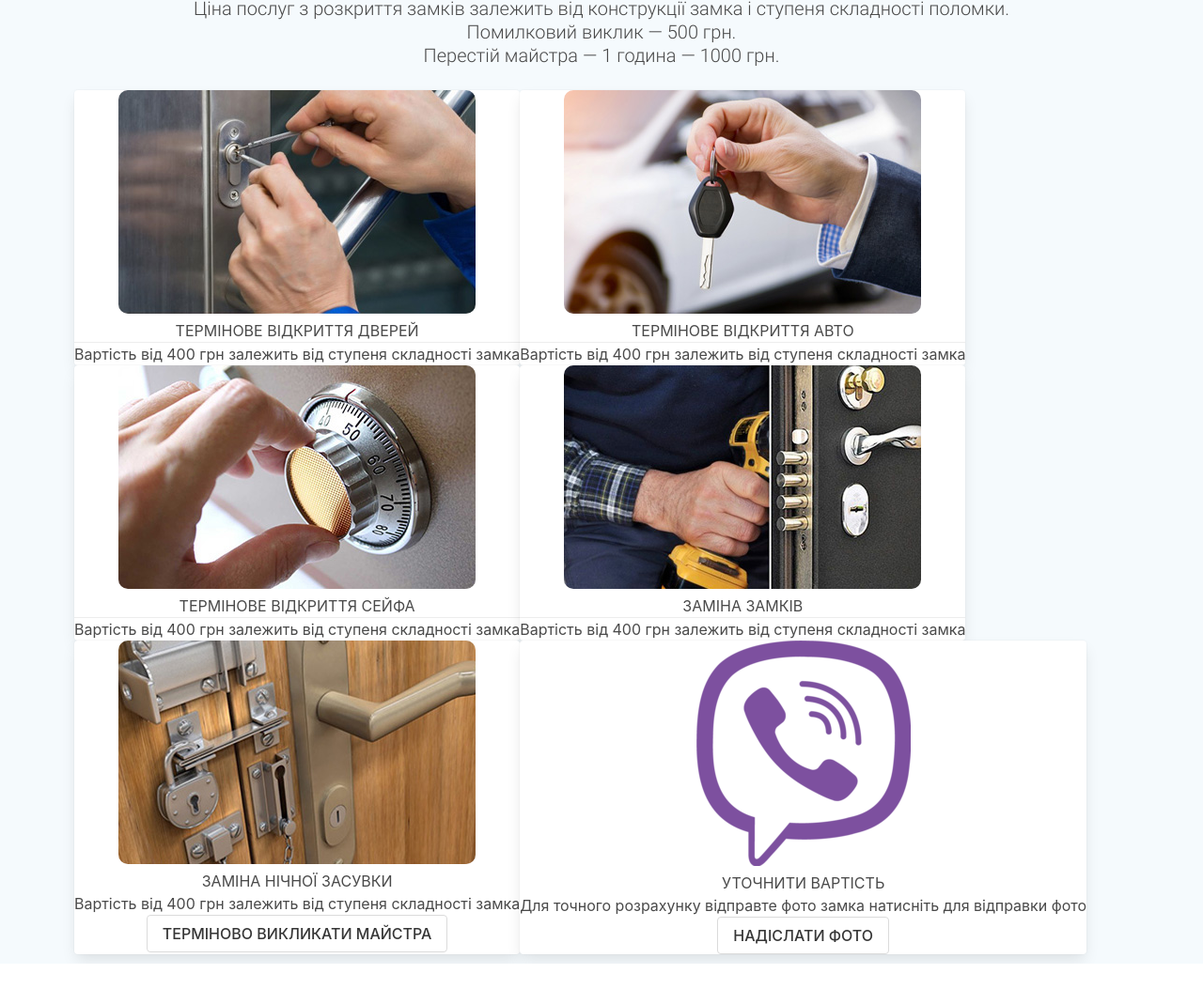
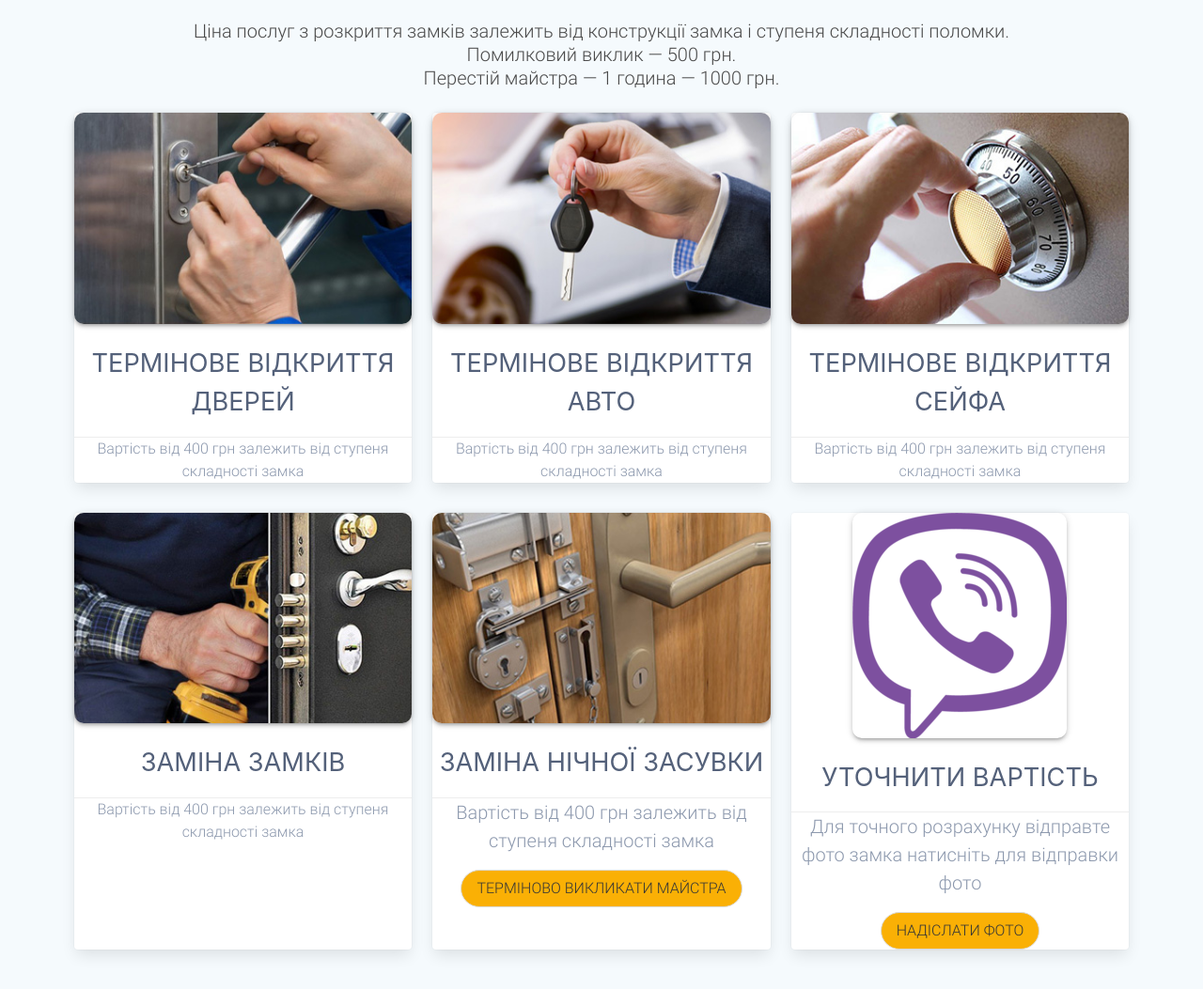
Before and after one commit to LiMar17/dnepr-masterok, a website built with Parcel: page src/index.pug in a window 1280 px wide. Shown: the part 1290-2343 px from the top of the page at 94% size. Before the commit the page ends 2316 px from the top, so only its background shows below. Built offline with nearby package versions, Linux system fonts and the light colour scheme.

Commit message:
break responsive into small pieces, fix pug issues, fix colors/fonts issues, refactor some code

```diff
--- a/src/index.pug
+++ b/src/index.pug
@@ -140,23 +140,25 @@ html(lang="en")
             | залежить від ступеня складності замка
         //- FIFTH CARD
         .card.service
-          .card-img
+          header.card-img
             img(src="img/replacing-the-night-valve.jpg", alt="")
           main.card-title
             h3 ЗАМІНА НІЧНОЇ ЗАСУВКИ
-          .card-description
-            | Вартість від 400 грн
-            | залежить від ступеня складності замка
-          .card-button
-            a.button ТЕРМІНОВО ВИКЛИКАТИ МАЙСТРА
+          footer.card-footer
+            p
+              | Вартість від 400 грн
+              | залежить від ступеня складності замка
+            .card-button
+              a.button.is-orange ТЕРМІНОВО ВИКЛИКАТИ МАЙСТРА
         //- SIXTH CARD
         .card.service
-          .card-img
+          header.card-img
             img(src="img/viber.png", alt="")
-          .card-title
+          main.card-title
             h3 УТОЧНИТИ ВАРТІСТЬ
-          .card-description
-            | Для точного розрахунку відправте фото замка
-            | натисніть для відправки фото
-          .card-button
-            a.button НАДІСЛАТИ ФОТО
+          footer.card-footer
+            p
+              | Для точного розрахунку відправте фото замка
+              | натисніть для відправки фото
+            .card-button
+              a.button.is-orange НАДІСЛАТИ ФОТО
--- a/src/scss/colors.scss
+++ b/src/scss/colors.scss
@@ -15,7 +15,9 @@ $orange: #fab005;
 
 /* FONT COLORS */
 html,
-p {
+p,
+.card .card-footer
+{
   color: $light-grey;
 }
 
@@ -37,7 +39,7 @@ p {
 
 .title,
 .contacts a,
-.card .title
+.card .card-title :is(h3, h4, h5, h6)
 {
   color: $dark-grey;
 }
@@ -48,8 +50,8 @@ p {
   color: $grey;
 }
 
-.card.metrics .description,
-.card.is-horizontal .title,
+.card.metrics .card-footer,
+.card.is-horizontal .card-title,
 .footer
 {
   color: $orange;
@@ -65,20 +67,15 @@ p {
   background: $black;
 }
 
-.service-section {
+.service-section,
+.card,
+.card-footer
+{
   background: $light-blue;
 }
 
 .button.is-orange {
   background: $orange;
-}
-
-.card-footer {
-  background: $light-blue;
-}
-
-.card {
-  background: $light-blue;
 }
 
 /* TRANSITIONS */
@@ -98,18 +95,11 @@ a
   border: 2px solid $white;
 }
 
+/* SHADOWS */;
+.card {
+    box-shadow: none;
+}
 
-
-
-
-
-
-// // MARK'S CODE
-// .favors-prices {
-//   h2 {
-//     color: $dark-grey;
-//   }
-//   .subtitle {
-//     color: $light-grey;
-//   }
-// }
+.card .card-img img {
+    box-shadow: 0 3px 3px -2px rgb(0 0 0 / 20%), 0 3px 4px 0 rgb(0 0 0 / 14%), 0 1px 8px 0 rgb(0 0 0 / 12%);
+}
--- /dev/null
+++ b/src/scss/flex.scss
@@ -0,0 +1,3 @@
+.card.service .card-footer {
+  display: block;
+}
--- a/src/scss/fonts.scss
+++ b/src/scss/fonts.scss
@@ -27,7 +27,7 @@ html {
 
 .title,
 .subtitle,
-.card .description
+.card-footer
 {
   font-family: 'Roboto Light', sans-serif;
 }
@@ -54,7 +54,7 @@ p
 }
 
 .contacts a,
-.card .title
+.card .card-title :is(h3, h4, h5, h6)
 {
   font-size: $fz-24;
 }
@@ -87,14 +87,15 @@ p
 .nav,
 .list
 .button
-.card .title
+.card-title
 {
   text-transform: uppercase;
 }
 
 /* TEXT ALIGNING */
-
-
+.card.service {
+  text-align: center;
+}
 
 
 // MARK'S CODE
--- /dev/null
+++ b/src/scss/responsive/flex.scss
@@ -0,0 +1,8 @@
+@media screen and (min-width: $tablet) {
+  // service-section
+  .cards {
+    display: flex;
+    flex-wrap: wrap;
+    justify-content: space-between;
+  }
+}
--- a/src/scss/responsive/responsive.scss
+++ b/src/scss/responsive/responsive.scss
@@ -1,5 +1,7 @@
 @import 'resolutions';
 @import 'fonts';
+@import 'flex';
+@import 'sizing';
 
 
 
@@ -77,11 +79,7 @@
       }
     }
 
-    // service-section
-    .cards {
-      display: flex;
-      flex-wrap: wrap;
-    }
+
 }
 
 
--- /dev/null
+++ b/src/scss/responsive/sizing.scss
@@ -0,0 +1,11 @@
+@media screen and (min-width: $tablet) {
+  .cards .card {
+    max-width: 50%;
+  }
+}
+
+@media screen and (min-width: $desktop-s) {
+  .cards .card {
+    max-width: 32%;
+  }
+}
--- /dev/null
+++ b/src/scss/sizing.scss
@@ -0,0 +1,23 @@
+/* MARGINS */
+.title {
+  margin: 0 0 3rem 0 !important;
+}
+
+.card
+{
+  margin: 0 0 2rem 0;
+}
+
+.card .card-title,
+.card .card-img,
+.card-footer p
+{
+  margin: 0 0 1rem 0;
+}
+
+/* PADDINGS */
+
+/* BORDER-RADIUS */
+.button.is-orange {
+  border-radius: 30px;
+}
--- a/src/scss/spacing.scss
+++ /dev/null
@@ -1,8 +0,0 @@
-/* MARGINS */
-
-/* PADDINGS */
-
-/* BORDER-RADIUS */
-.button.is-orange {
-  border-radius: 30px;
-}
--- a/src/scss/style.scss
+++ b/src/scss/style.scss
@@ -1,7 +1,8 @@
 @import 'colors';
 @import 'fonts';
 @import 'helpers/helpers';
-@import 'spacing';
+@import 'sizing';
+@import 'flex';
 @import 'responsive/responsive';
 
 .container {
@@ -92,14 +93,10 @@ h2 {
 
 .card-img {
     img {
-    border-radius: 10px;
+        border-radius: 10px;
     }
 }
 
 .card-footer {
     border-top: none;
 }
-
-.card {
-    box-shadow: none;
-}
```
